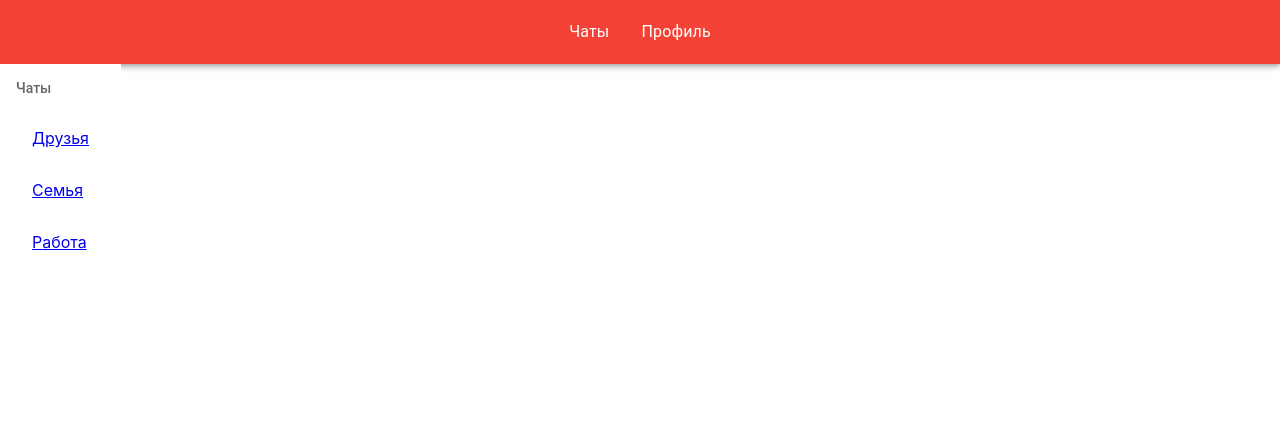
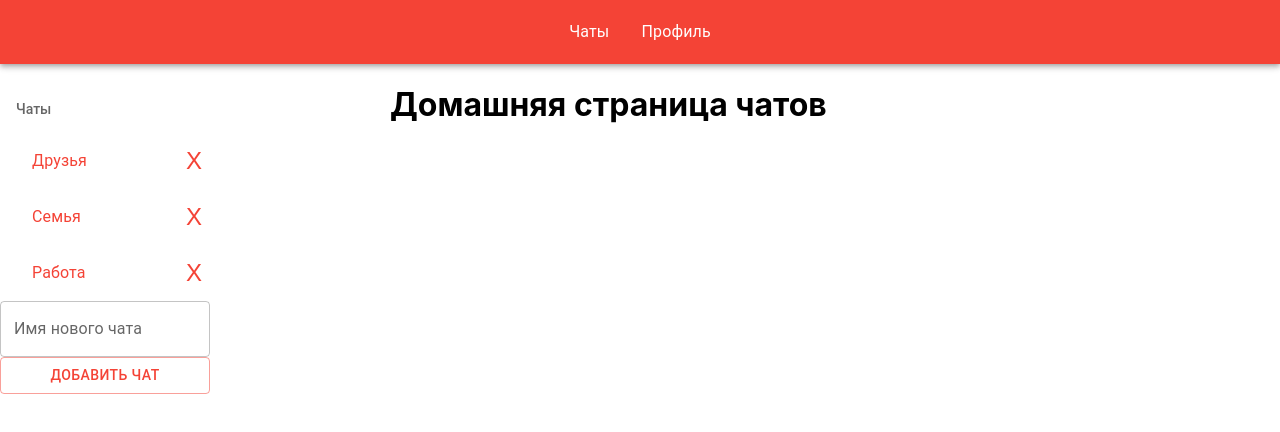
Before and after one commit to Akseonov/react1, a React (Create React App) app: page / in a window 1280 px wide. Shown: the top 432 px of the page. Built offline with nearby package versions, Linux system fonts and the light colour scheme.

Commit message:
lesson-6-func  - Completed homework for lesson 5 on func components

```diff
--- a/src/react/App.js
+++ b/src/react/App.js
@@ -7,6 +7,7 @@ import Profile from "./veiws/profile";
 import Main from "./veiws/layouts/main";
 import NotFound from "./veiws/notFound";
 import Chat from "./veiws/chat";
+import ChatDef from "./veiws/chatDef";
 
 const theme = createTheme({
     palette: {
@@ -24,6 +25,7 @@ function App() {
                     <Route path='/' element={<Main />}>
                         <Route path='/' element={<Chats />}>
                             <Route path='/:id' element={<Chat />} />
+                            <Route index element={<ChatDef />} />
                         </Route>
                         <Route path='/profile' element={<Profile />} />
                         <Route path='*' element={<NotFound />} />
--- a/src/react/veiws/chat.js
+++ b/src/react/veiws/chat.js
@@ -1,14 +1,23 @@
 import Box from "@mui/material/Box";
 import TextField from "@mui/material/TextField";
 import Button from "@mui/material/Button";
-import React, {useEffect, useState} from "react";
-import {useParams} from "react-router-dom";
+import React, { useEffect, useState } from "react";
+import { useParams } from "react-router-dom";
+import { useDispatch, useSelector, shallowEqual } from "react-redux";
+import { getChat } from "../../store/reducers/chatsReducer/selectors";
 
 const Chat = () => {
+    const dispatch = useDispatch();
     const { id } = useParams();
+    const chat = useSelector( getChat(id), shallowEqual );
+    console.log(chat);
+    const messageList = chat.messages;
+    const [element] = useState(React.createRef());
+    console.log(messageList);
 
-    const [messageList, setMessageList] = useState([]);
-    const [element] = useState(React.createRef());
+    function addMessage( message ) {
+        return dispatch( { type: 'addMessage', payload: message });
+    }
 
     function focusTextField(input) {
         if (input) {
@@ -18,15 +27,22 @@ const Chat = () => {
 
     function handleSubmit(event) {
         event.preventDefault();
-        const target = event.target;
-        const author = target.author.value;
-        const text = target.text.value;
+        // const target = event.target;
+        // const author = target.author.value;
+        // const text = target.text.value;
+        const formData = new FormData(event.target);
 
-        setMessageList(prev => [...prev, {
-            id: giveLastId(prev),
-            author: author,
-            text: text,
-        }]);
+        addMessage( {
+            chatId: id,
+            author: formData.get('author'),
+            text: formData.get('text'),
+        } )
+        //
+        // setMessageList(prev => [...prev, {
+        //     id: giveLastId(prev),
+        //     author: author,
+        //     text: text,
+        // }]);
     }
 
     function giveLastId(array) {
@@ -38,21 +54,26 @@ const Chat = () => {
             botAnswer(messageList);
             focusTextField(element.current);
         }, 1500 );
-    }, [messageList] );
+    }, [chat] );
 
     function botAnswer() {
         const lastAuthor = messageList[messageList.length - 1];
         if (lastAuthor && lastAuthor.author) {
-            setMessageList(prev => [...prev, {
-                id: giveLastId(prev),
+            addMessage( {
+                chatId: id,
+                author: 'Служебное сообщение',
                 text: `Сообщение автора ${lastAuthor.author} отправлено`,
-            }]);
+            } )
+            // setMessageList(prev => [...prev, {
+            //     id: giveLastId(prev),
+            //     text: `Сообщение автора ${lastAuthor.author} отправлено`,
+            // }]);
         }
     }
 
     return (
         <div className="container">
-            <h1>Чат №{id}</h1>
+            <h1>Чат: {chat.title}</h1>
             <Box component="form" noValidate
                  autoComplete="off" mt={4} display="flex"
                  flexDirection="column" onSubmit={handleSubmit}>
--- /dev/null
+++ b/src/react/veiws/chatDef.js
@@ -0,0 +1,11 @@
+import React from "react";
+
+const ChatDef = () => {
+    return(
+        <div className="container">
+            <h1>Домашняя страница чатов</h1>
+        </div>
+    )
+}
+
+export default ChatDef;
--- a/src/react/veiws/chats.js
+++ b/src/react/veiws/chats.js
@@ -3,23 +3,34 @@ import List from "@mui/material/List";
 import ListSubheader from "@mui/material/ListSubheader";
 import ListItem from "@mui/material/ListItem";
 import ListItemButton from "@mui/material/ListItemButton";
-import {NavLink, Outlet} from "react-router-dom";
+import { NavLink, Outlet } from "react-router-dom";
+import { useDispatch, useSelector } from "react-redux";
+import Typography from "@mui/material/Typography";
+import Box from '@mui/material/Box';
+import TextField from "@mui/material/TextField";
+import Button from "@mui/material/Button";
+import IconButton from '@mui/material/IconButton';
+import { shallowEqual } from "react-redux";
+import { getChatList } from "../../store/reducers/chatsReducer/selectors";
 
 const Chats = () => {
-    const [chatList] = useState([
-        {
-            id: 1,
-            name: "Друзья",
-        },
-        {
-            id: 2,
-            name: "Семья",
-        },
-        {
-            id: 3,
-            name: "Работа",
-        },
-    ]);
+    const dispatch = useDispatch();
+    const chatList = useSelector( getChatList, shallowEqual );
+    const [name, setName] = useState('');
+
+    function handleInputChange(event) {
+        setName(event.target.value);
+    }
+
+    const addNewChat = event => {
+        event.preventDefault();
+        const formData = new FormData(event.target);
+        return dispatch( { type: 'addChat', payload: formData.get('name') });
+    }
+    const deleteChat = ( event, id ) => {
+        event.preventDefault();
+        return dispatch( { type: 'deleteChat', payload: id });
+    }
 
     return (
         <>
@@ -30,12 +41,33 @@ const Chats = () => {
                 <List subheader={<ListSubheader>Чаты</ListSubheader>}
                       sx={{ width: '100%', maxWidth: 360, bgcolor: 'background.paper' }}>
                     {
-                        chatList.map( chat => <ListItem key={chat.id}>
-                            <ListItemButton>
-                                <NavLink to={`/${chat.id}`}>{chat.name}</NavLink>
-                            </ListItemButton>
-                        </ListItem> )
+                        chatList.map( chat => <div key={chat.id} style={{ display: 'flex' }}>
+                            <ListItem component={NavLink} to={`/${chat.id}`} >
+                                <ListItemButton>
+                                    <Typography color="primary" textAlign="center">{chat.title}</Typography>
+                                </ListItemButton>
+                            </ListItem>
+                            <IconButton aria-label="delete" color="primary"
+                                        onClick={ event => deleteChat(event, chat.id) }>
+                                X
+                            </IconButton>
+                        </div>)
                     }
+                    <Box component="form"
+                         sx={{ display: 'flex', flexDirection: 'column' }}
+                         noValidate
+                         onSubmit={ (event) => addNewChat(event) }
+                         autoComplete="off">
+                        <TextField
+                            id="name"
+                            name="name"
+                            label="Имя нового чата"
+                            multiline
+                            value={name}
+                            onChange={handleInputChange}
+                        />
+                        <Button type='submit' variant="outlined">Добавить чат</Button>
+                    </Box>
                 </List>
             </div>
             <Outlet />
--- a/src/react/veiws/profile.js
+++ b/src/react/veiws/profile.js
@@ -1,9 +1,11 @@
 import React, {useEffect} from "react";
 import Checkbox from '@mui/material/Checkbox';
 import { useDispatch, useSelector } from "react-redux";
+import { shallowEqual } from "react-redux";
+import { getIsChecked } from "../../store/reducers/profileReducer/selectors";
 
 const Profile = () => {
-    const check = useSelector( state => state.isChecked );
+    const check = useSelector( getIsChecked, shallowEqual );
     const dispatch = useDispatch();
 
     useEffect( () => {
@@ -16,10 +18,12 @@ const Profile = () => {
 
     return (
         <>
-            <h1>Профиль</h1>
-            <Checkbox
-                checked={ check }
-                onChange={ (event) => changeCheckbox(event) } />
+            <div className="container">
+                <h1>Профиль</h1>
+                <Checkbox
+                    checked={ check }
+                    onChange={ (event) => changeCheckbox(event) } />
+            </div>
         </>
     );
 };
--- /dev/null
+++ b/src/store/reducers/chatsReducer.js
@@ -0,0 +1,55 @@
+const initialState = {
+    chatList: [
+        {
+            id: 0,
+            title: 'Друзья',
+            messages: []
+        },
+        {
+            id: 1,
+            title: 'Семья',
+            messages: []
+        },
+        {
+            id: 2,
+            title: 'Работа',
+            messages: []
+        }
+    ]
+}
+
+export default function chatsReducer( state = initialState, action ) {
+    switch (action.type) {
+        case 'addChat':
+            return {
+                ...state,
+                chats: [...state.chatList, {
+                    id: state.chatList[state.chatList.length - 1].id + 1,
+                    title: action.payload,
+                    messages: [],
+                }]
+            }
+        case 'deleteChat':
+            return {
+                ...state,
+                chats: state.chatList.filter( chat => chat.id !== action.payload )
+            }
+        case 'addMessage':
+            // const chatIndex = state.chatList.indexOf(+action.payload.chatId);
+            // console.log(chatIndex, +action.payload.chatId);
+            const arr = state.chatList
+            const chat = arr.find( chat => chat.id === +action.payload.chatId );
+            chat.messages = [...chat.messages, {
+                id: chat.messages.length ? chat.messages[chat.messages.length - 1].id + 1 : 0,
+                author: action.payload.author ? action.payload.author : '',
+                text: action.payload.text,
+            } ]
+            console.log(chat);
+            return {
+                ...state,
+                chats: arr,
+            }
+        default:
+            return state;
+    }
+}
--- /dev/null
+++ b/src/store/reducers/chatsReducer/selectors.js
@@ -0,0 +1,7 @@
+export function getChatList(state) {
+    return state.chats.chatList;
+}
+
+export function getChat(id) {
+    return state => state.chats.chatList.filter( chat => chat.id === +id )[0];
+}
--- a/src/store/reducers/profileReducer.js
+++ b/src/store/reducers/profileReducer.js
@@ -2,7 +2,7 @@ const initialState = {
     isChecked: false,
 }
 
-export const profileReducer = ( state = initialState, action ) => {
+export default function profileReducer ( state = initialState, action ) {
     switch (action.type) {
         case 'changeIsChecked':
             return {
--- /dev/null
+++ b/src/store/reducers/profileReducer/selectors.js
@@ -0,0 +1,3 @@
+export function getIsChecked(state) {
+    return state.profile.isChecked;
+}
--- /dev/null
+++ b/src/store/rootReducer.js
@@ -0,0 +1,11 @@
+import { combineReducers } from "redux";
+
+import profileReducer from "./reducers/profileReducer";
+import chatsReducer from "./reducers/chatsReducer";
+
+const rootReducer = combineReducers( {
+    profile: profileReducer,
+    chats: chatsReducer,
+} );
+
+export default rootReducer;
--- a/src/store/store.js
+++ b/src/store/store.js
@@ -1,8 +1,8 @@
 import { createStore } from 'redux';
-import { profileReducer } from "./reducers/profileReducer";
 import { composeWithDevTools } from 'redux-devtools-extension';
+import rootReducer from "./rootReducer";
 
 export const store = createStore(
-    profileReducer,
+    rootReducer,
     composeWithDevTools(),
 );
```
